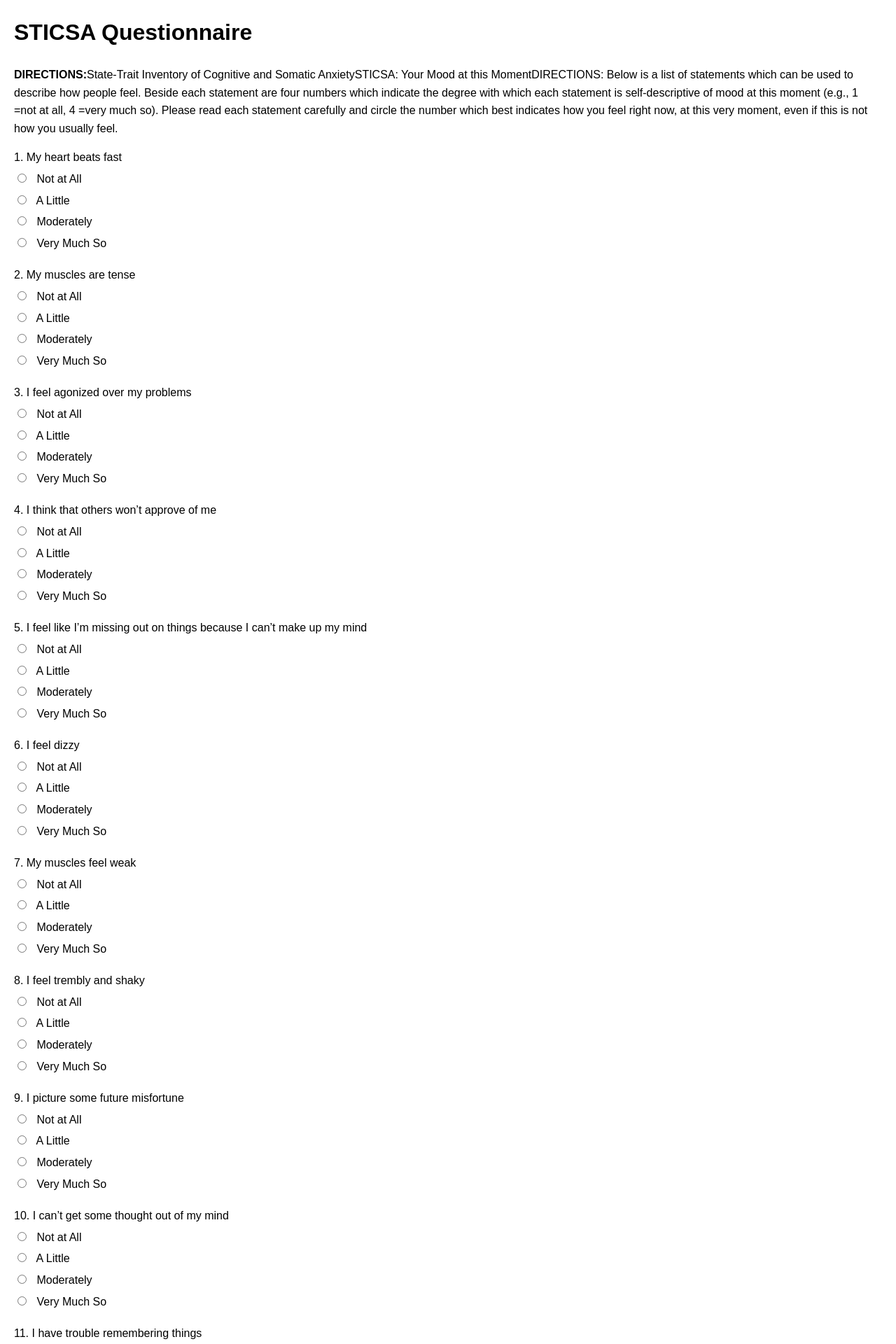
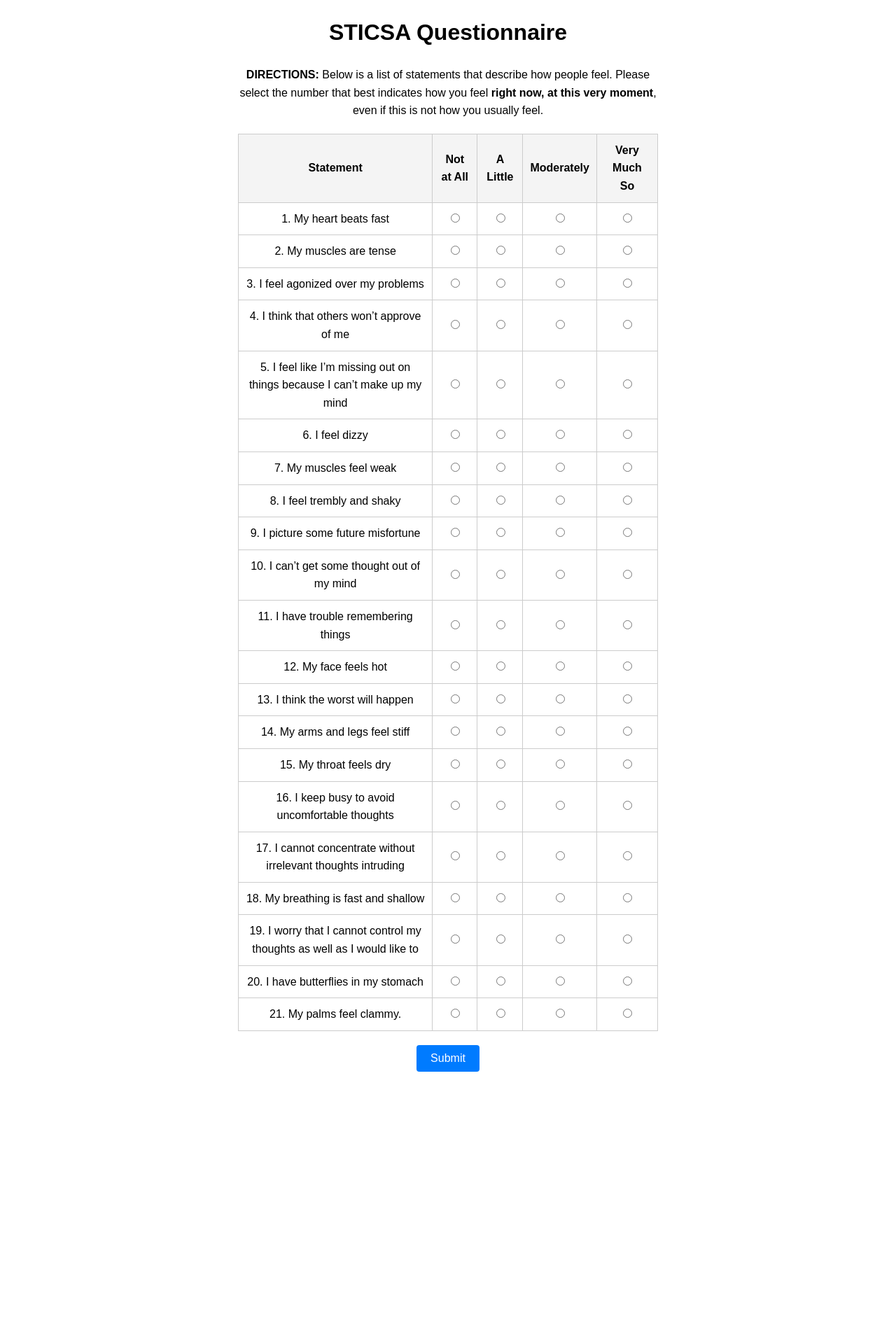
Before and after one commit to the-wise-lab/SODA-prescreen, a Jekyll site: the page sticsa_full.html, which Jekyll copies as it is, in a window 1280 px wide. Shown: the top 1920 px of the page at 70% size. Built offline with Jekyll 4.4.1, drawn with Linux system fonts in a browser that asks for light colours; after the commit the page ends 1551 px from its top, so only the background shows below that; some of the changed text lies outside the part shown.

Commit message:
Update sticsa_full.html
update layout to match original STICSA document

```diff
--- a/sticsa_full.html
+++ b/sticsa_full.html
@@ -9,19 +9,24 @@
             font-family: Arial, sans-serif;
             line-height: 1.6;
             margin: 20px;
+            text-align: center;
         }
-        .question {
-            margin-bottom: 20px;
+        .container {
+            max-width: 600px;
+            margin: auto;
         }
-        label {
-            display: block;
-            margin-bottom: 5px;
+        table {
+            width: 100%;
+            border-collapse: collapse;
+            margin-top: 20px;
         }
-        .options label {
-            display: block;
+        th, td {
+            border: 1px solid #ccc;
+            padding: 10px;
+            text-align: center;
         }
-        input[type="radio"] {
-            margin-right: 10px;
+        th {
+            background-color: #f4f4f4;
         }
         .submit-button {
             background-color: #007BFF;
@@ -31,8 +36,7 @@
             border-radius: 4px;
             cursor: pointer;
             font-size: 1em;
-            display: block;
-            margin: 20px auto;
+            margin-top: 20px;
         }
         .submit-button:hover {
             background-color: #0056b3;
@@ -40,11 +44,19 @@
     </style>
 </head>
 <body>
+    <div class="container">
         <h1>STICSA Questionnaire</h1>
-    <p><strong>DIRECTIONS:</strong>State-Trait Inventory of Cognitive and Somatic AnxietySTICSA: Your Mood at this MomentDIRECTIONS: Below is a list of statements which can be used to describe how people feel. Beside each statement are four numbers which indicate the degree with which each statement is self-descriptive of mood at this moment (e.g., 1 =not at all, 4 =very much so). Please read each statement carefully and circle the number which best indicates how you feel right now, at this very moment, even if this is not how you usually feel.</p>
+        <p><strong>DIRECTIONS:</strong> Below is a list of statements that describe how people feel. Please select the number that best indicates how you feel <strong>right now, at this very moment</strong>, even if this is not how you usually feel.</p>
 
         <form id="sticsa-form">
-        <!-- Questions 1-21 -->
+            <table>
+                <tr>
+                    <th>Statement</th>
+                    <th>Not at All</th>
+                    <th>A Little</th>
+                    <th>Moderately</th>
+                    <th>Very Much So</th>
+                </tr>
                 <script>
                     const questions = [
                         "My heart beats fast",
@@ -72,25 +84,25 @@
 
                     document.addEventListener("DOMContentLoaded", function () {
                         const form = document.getElementById("sticsa-form");
+                        const table = form.querySelector("table");
+
                         questions.forEach((question, index) => {
-                    const questionDiv = document.createElement("div");
-                    questionDiv.classList.add("question");
-                    questionDiv.innerHTML = `
-                        <label>${index + 1}. ${question}</label>
-                        <div class="options">
-                            <label><input type="radio" name="q${index + 1}" value="1" required> Not at All</label>
-                            <label><input type="radio" name="q${index + 1}" value="2"> A Little</label>
-                            <label><input type="radio" name="q${index + 1}" value="3"> Moderately</label>
-                            <label><input type="radio" name="q${index + 1}" value="4"> Very Much So</label>
-                        </div>
+                            const row = document.createElement("tr");
+                            row.innerHTML = `
+                                <td>${index + 1}. ${question}</td>
+                                <td><input type="radio" name="q${index + 1}" value="1" required></td>
+                                <td><input type="radio" name="q${index + 1}" value="2"></td>
+                                <td><input type="radio" name="q${index + 1}" value="3"></td>
+                                <td><input type="radio" name="q${index + 1}" value="4"></td>
                             `;
-                    form.insertBefore(questionDiv, form.lastElementChild);
+                            table.appendChild(row);
                         });
                     });
                 </script>
-
+            </table>
             <button type="submit" class="submit-button">Submit</button>
         </form>
+    </div>
 
     <script>
         document.getElementById('sticsa-form').addEventListener('submit', function(event) {
```
Lines whose indentation alone changed are shown as unchanged.
